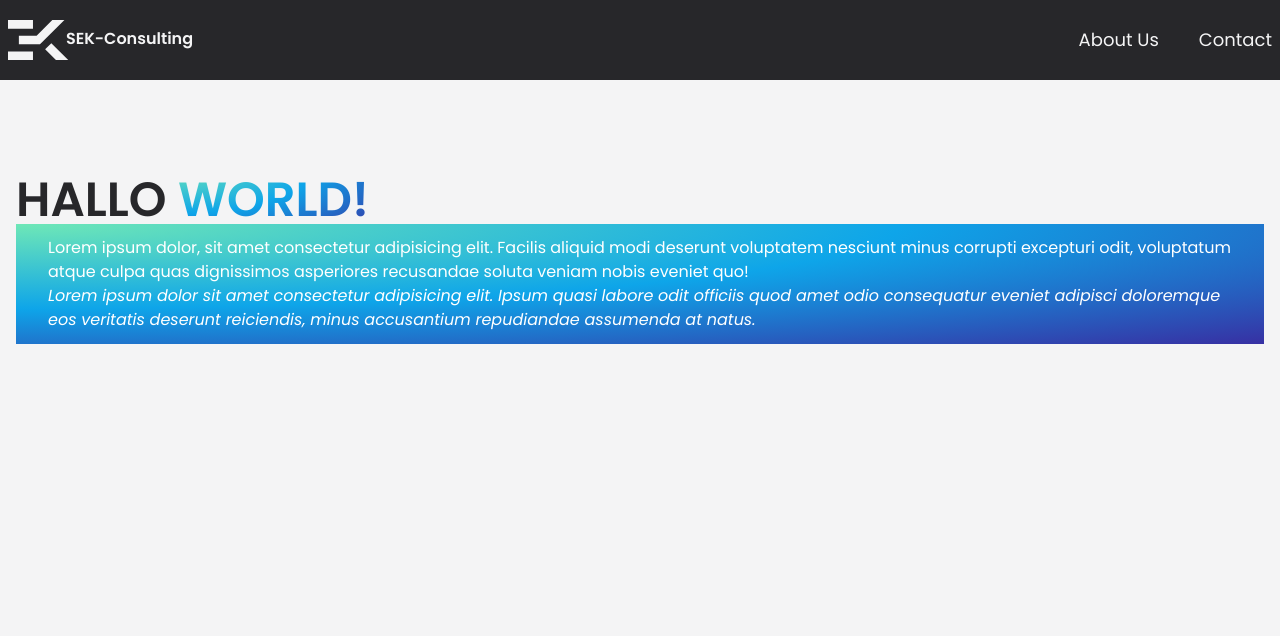
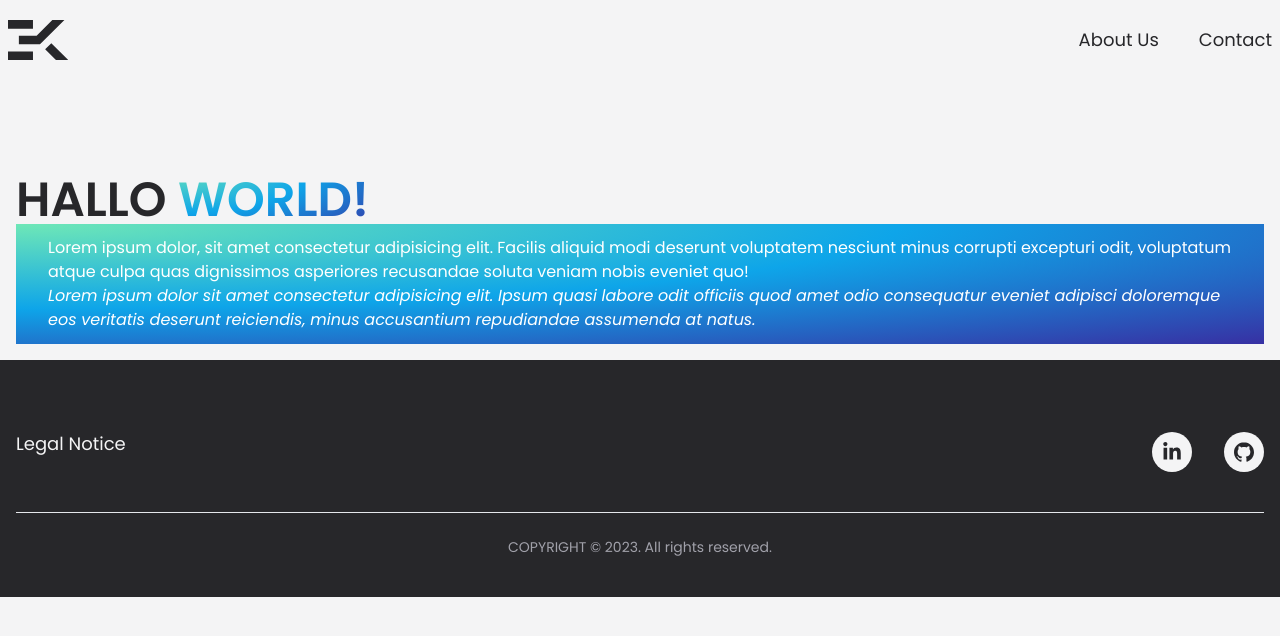
Before and after one commit to sek-consulting/sek-portfolio, an Astro site: page / in a window 1280 px wide. Built offline with nearby package versions, Linux system fonts and the light colour scheme; Astro itself is replaced by a stand-in of ours.

Commit message:
header & footer progress

```diff
--- a/src/components/Footer.svelte
+++ b/src/components/Footer.svelte
@@ -0,0 +1,57 @@
+<footer
+  class="divide-y bg-zinc-800 p-4 text-zinc-100 dark:bg-zinc-100 dark:text-zinc-800"
+>
+  <div
+    class="container mx-auto flex flex-col items-center space-y-4 py-10 md:flex-row md:justify-between"
+  >
+    <ul class="flex flex-col items-center text-lg md:flex-row md:space-x-8">
+      <li>
+        <a href="impressum" title="Legal Notice">Legal Notice</a>
+      </li>
+    </ul>
+    <ul class="flex flex-row space-x-4 md:space-x-8">
+      <li>
+        <a
+          rel="noopener noreferrer"
+          href="#/"
+          title="LinkedIn"
+          class="flex h-10 w-10 items-center justify-center rounded-full bg-zinc-100 text-zinc-800 dark:bg-zinc-800 dark:text-zinc-100"
+        >
+          <svg
+            xmlns="http://www.w3.org/2000/svg"
+            fill="currentColor"
+            viewBox="0 0 32 32"
+            class="h-5"
+          >
+            <path
+              d="M8.268 28h-5.805v-18.694h5.805zM5.362 6.756c-1.856 0-3.362-1.538-3.362-3.394s1.505-3.362 3.362-3.362 3.362 1.505 3.362 3.362c0 1.856-1.506 3.394-3.362 3.394zM29.994 28h-5.792v-9.1c0-2.169-0.044-4.95-3.018-4.95-3.018 0-3.481 2.356-3.481 4.794v9.256h-5.799v-18.694h5.567v2.55h0.081c0.775-1.469 2.668-3.019 5.492-3.019 5.875 0 6.955 3.869 6.955 8.894v10.269z"
+            />
+          </svg>
+        </a>
+      </li>
+      <li>
+        <a
+          rel="noopener noreferrer"
+          href="https://github.com/sek-consulting/"
+          target="_blank"
+          title="GitHub"
+          class="flex h-10 w-10 items-center justify-center rounded-full bg-zinc-100 text-zinc-800 dark:bg-zinc-800 dark:text-zinc-100"
+        >
+          <svg
+            xmlns="http://www.w3.org/2000/svg"
+            fill="currentColor"
+            viewBox="0 0 32 32"
+            class="h-5"
+          >
+            <path
+              d="M16 0.396c-8.839 0-16 7.167-16 16 0 7.073 4.584 13.068 10.937 15.183 0.803 0.151 1.093-0.344 1.093-0.772 0-0.38-0.009-1.385-0.015-2.719-4.453 0.964-5.391-2.151-5.391-2.151-0.729-1.844-1.781-2.339-1.781-2.339-1.448-0.989 0.115-0.968 0.115-0.968 1.604 0.109 2.448 1.645 2.448 1.645 1.427 2.448 3.744 1.74 4.661 1.328 0.14-1.031 0.557-1.74 1.011-2.135-3.552-0.401-7.287-1.776-7.287-7.907 0-1.751 0.62-3.177 1.645-4.297-0.177-0.401-0.719-2.031 0.141-4.235 0 0 1.339-0.427 4.4 1.641 1.281-0.355 2.641-0.532 4-0.541 1.36 0.009 2.719 0.187 4 0.541 3.043-2.068 4.381-1.641 4.381-1.641 0.859 2.204 0.317 3.833 0.161 4.235 1.015 1.12 1.635 2.547 1.635 4.297 0 6.145-3.74 7.5-7.296 7.891 0.556 0.479 1.077 1.464 1.077 2.959 0 2.14-0.020 3.864-0.020 4.385 0 0.416 0.28 0.916 1.104 0.755 6.4-2.093 10.979-8.093 10.979-15.156 0-8.833-7.161-16-16-16z"
+            />
+          </svg>
+        </a>
+      </li>
+    </ul>
+  </div>
+  <div class="py-6 text-center text-sm text-zinc-400">
+    COPYRIGHT © {new Date().getFullYear()}. All rights reserved.
+  </div>
+</footer>
--- a/src/components/Navbar.svelte
+++ b/src/components/Navbar.svelte
@@ -8,27 +8,21 @@
 </script>
 
 <header
-  class="absolute top-0 z-20 w-full bg-zinc-800 text-zinc-100 dark:bg-zinc-100 dark:text-zinc-800"
+  class="absolute top-0 z-20 w-full bg-zinc-100 text-zinc-800 dark:bg-zinc-800 dark:text-zinc-100"
 >
   <nav
     class="container mx-auto py-4 px-6 md:flex md:h-20 md:items-center md:justify-between md:p-2"
   >
     <div class="flex items-center justify-between">
-      <a href="#/">
+      <a href="/#">
         <svg
           xmlns="http://www.w3.org/2000/svg"
-          viewBox="0 0 200 40"
+          viewBox="0 0 60 40"
           class="h-10 fill-current"
         >
           <path
             d="M0 0h24.971v8.644H0V0Zm0 31.388v8.611h24.971v-8.611H0Zm10.872-7.02V15.71h17.747L44.318 0h12.091L31.986 24.368H10.872Zm26.274 4.878 6.166-6.12L60.22 39.999H47.944L37.146 29.246Z"
           />
-          <text
-            font-family="Poppins"
-            font-weight="bold"
-            transform="matrix(.08008 0 0 .08 57.895 23.883)"
-            font-size="200">SEK-Consulting</text
-          >
         </svg>
       </a>
       <button class="flex md:hidden" on:click={() => (showMenu = !showMenu)}>
@@ -41,7 +35,6 @@
     </div>
 
     <ul
-      id="nav-links"
       class="mt-8 flex-col items-center space-y-4 text-lg md:mt-0 md:flex md:flex-row md:space-y-0 md:space-x-10
       {showMenu ? 'flex' : 'hidden'}"
     >
--- /dev/null
+++ b/src/pages/impressum.astro
@@ -0,0 +1,9 @@
+---
+import BaseLayout from "../layouts/BaseLayout.astro";
+---
+
+<BaseLayout>
+  <section class="mt-20 p-4 md:mt-40">
+    <h1 class="text-5xl font-semibold">Legal Notice</h1>
+  </section>
+</BaseLayout>
```
